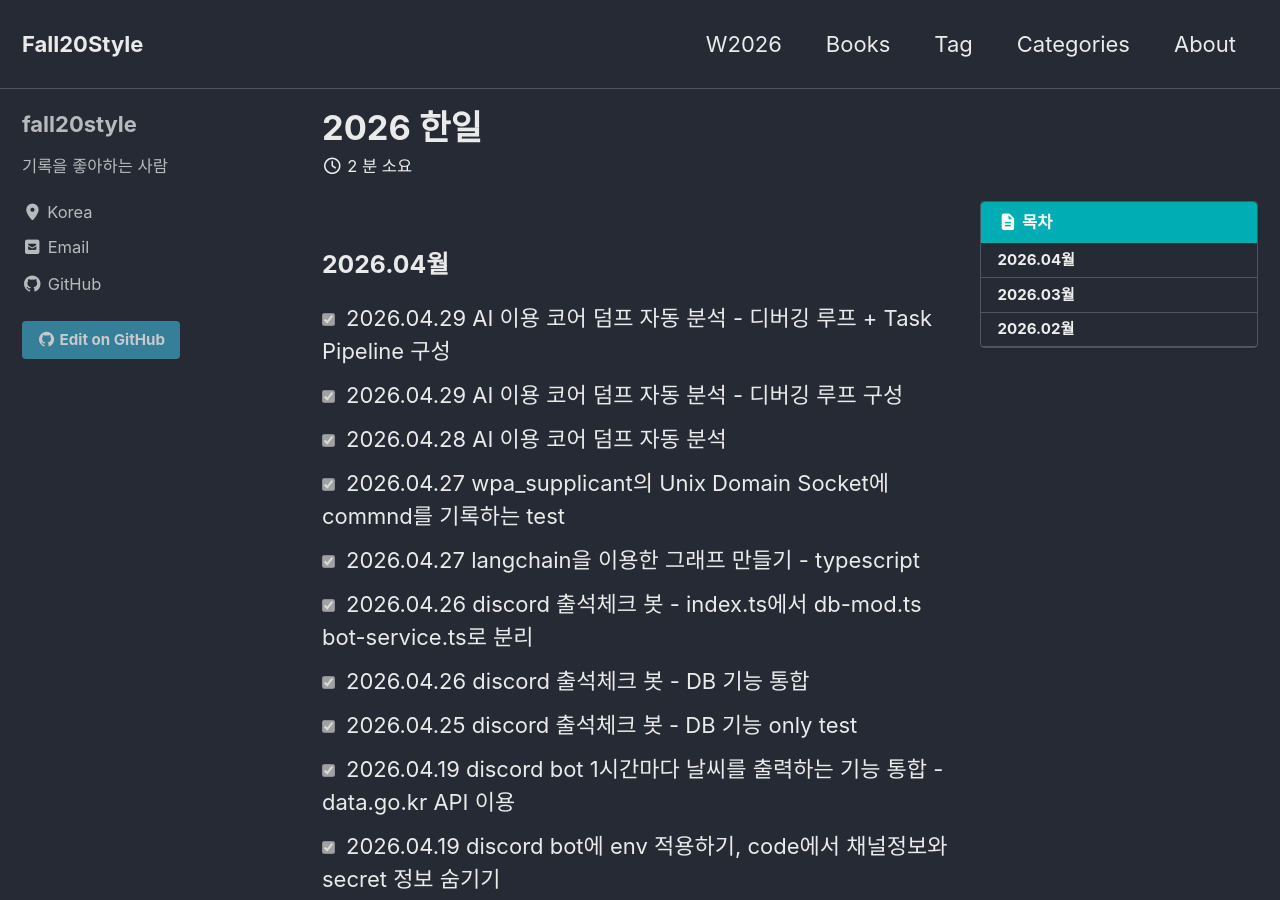
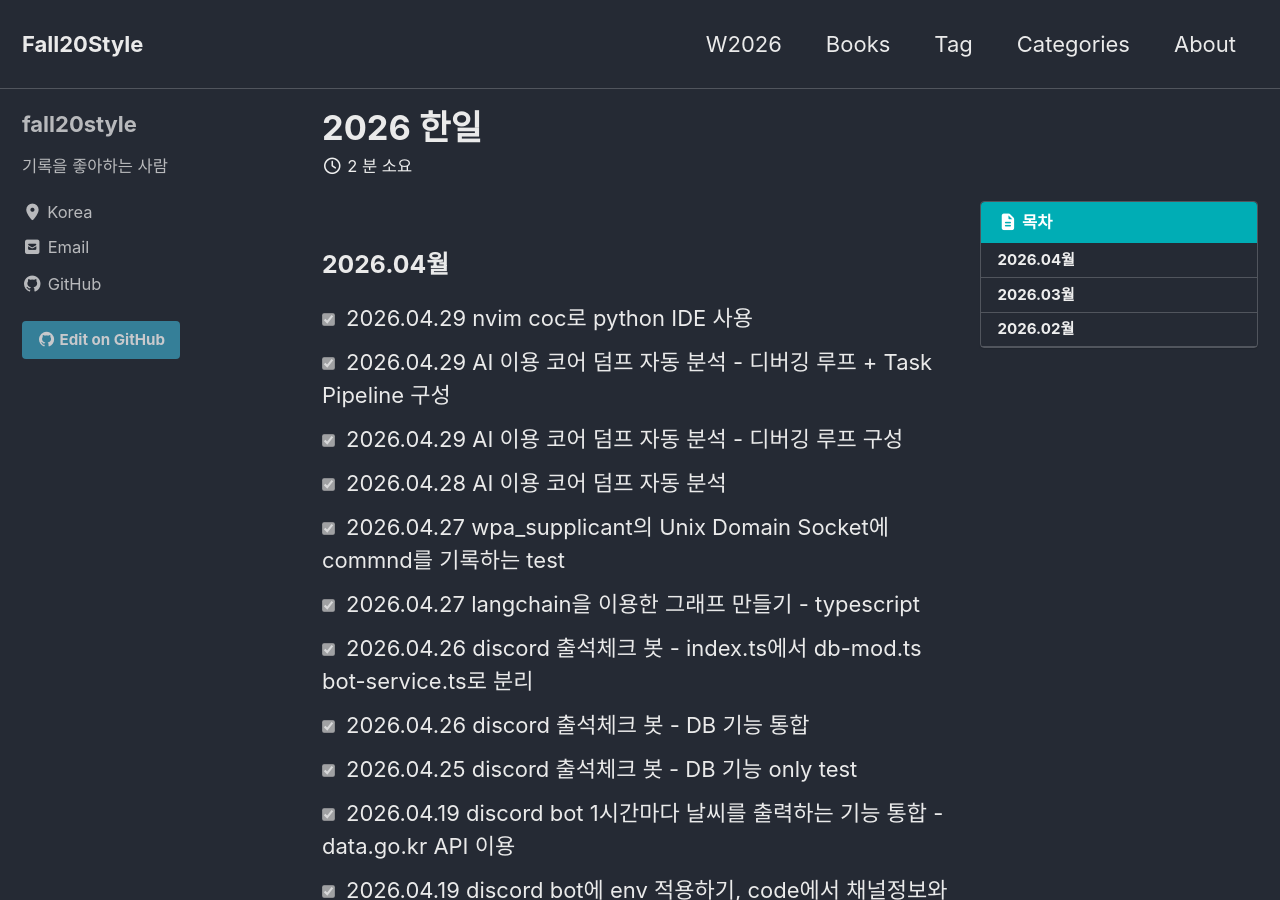
Before and after one commit to fall20style/fall20style.github.io, a Jekyll site: the page built from W2026.md, in a window 1280 px wide and 900 px high. Built offline with Jekyll 4.4.1, drawn with Linux system fonts in a browser that asks for light colours; cached includes are drawn as plain includes.

Commit message:
Update W2026.md

```diff
--- a/W2026.md
+++ b/W2026.md
@@ -12,6 +12,7 @@ description: desc가 여기에
 ---
 
 ### 2026.04월
+- [X] 2026.04.29 nvim coc로 python IDE 사용
 - [X] 2026.04.29 AI 이용 코어 덤프 자동 분석 - 디버깅 루프 + Task Pipeline 구성
 - [X] 2026.04.29 AI 이용 코어 덤프 자동 분석 - 디버깅 루프 구성
 - [X] 2026.04.28 AI 이용 코어 덤프 자동 분석
```
